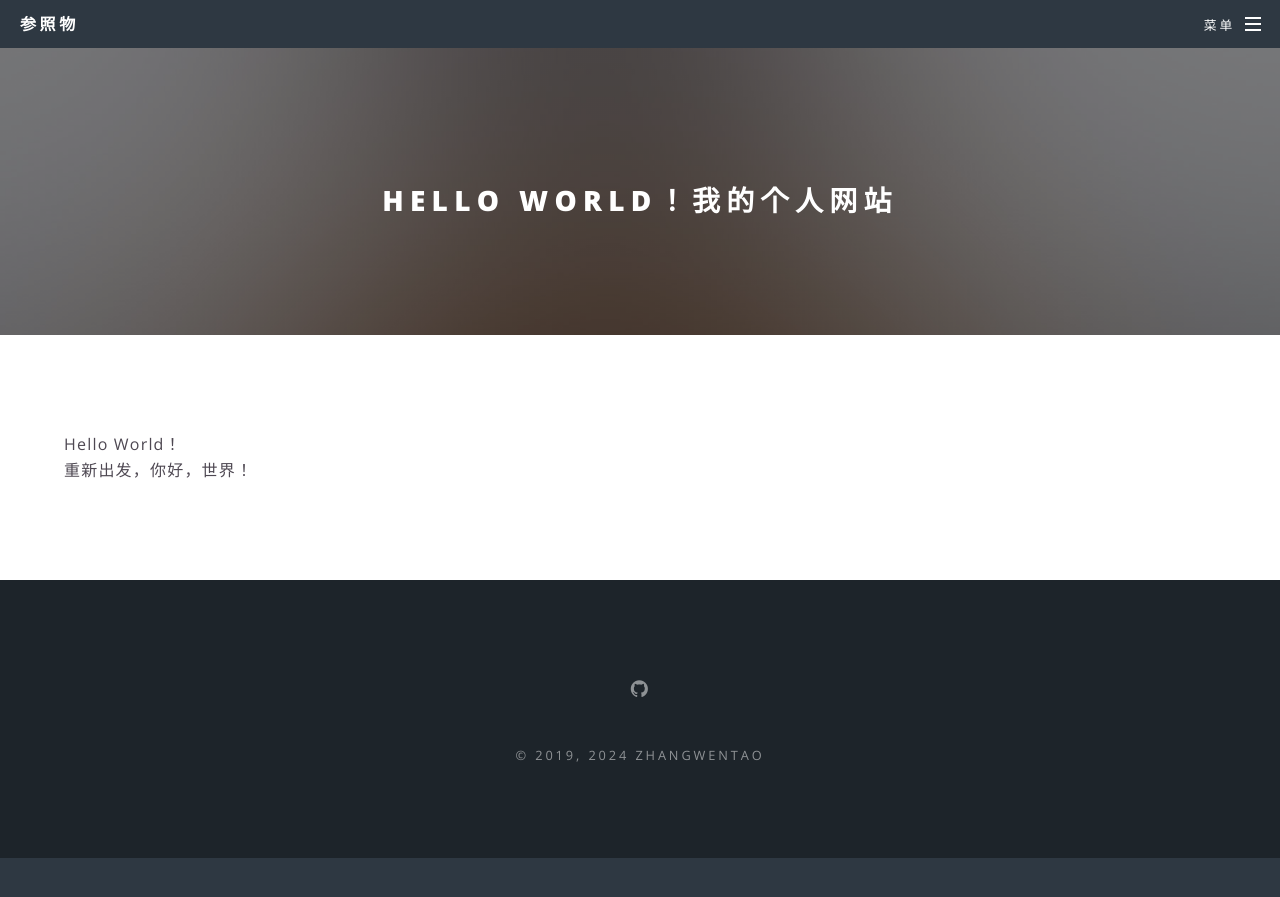
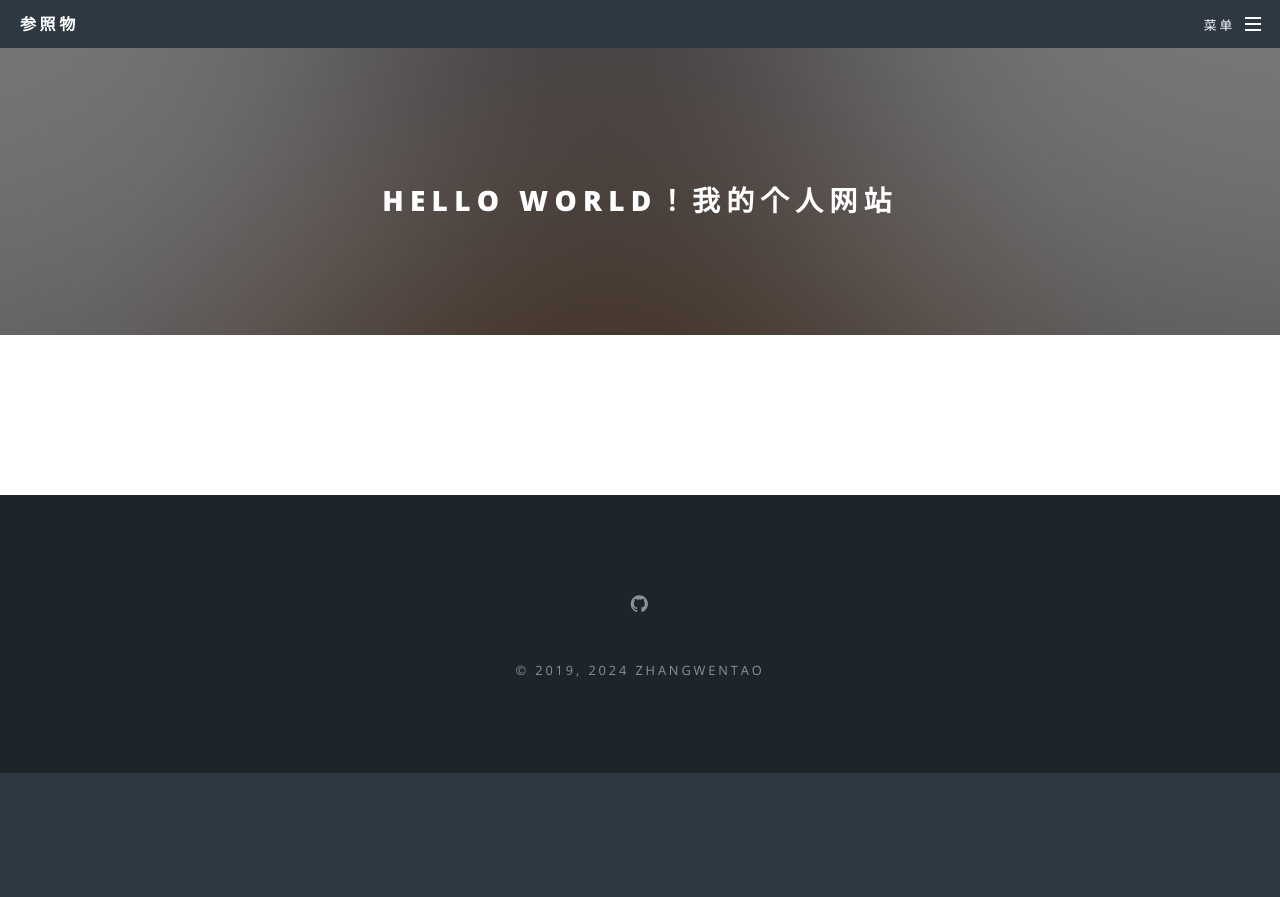
Before and after one commit to daai/daai.github.io, a Jekyll site: the page built from _posts/2019-06-04-hello-world.md, in a window 1280 px wide. Shown: the top 897 px of the page. Built offline with Jekyll 4.4.1, drawn with Linux system fonts in a browser that asks for light colours.

Commit message:
Update 2019-06-04-hello-world.md

```diff
--- a/_posts/2019-06-04-hello-world.md
+++ b/_posts/2019-06-04-hello-world.md
@@ -1,9 +1,5 @@
 ---
 title: Hello World！我的个人网站
 image: pic02.jpg
-excerpt: 这只是个开始！
+excerpt: reset
 ---
-
-
-Hello World！
-重新出发，你好，世界！
```
